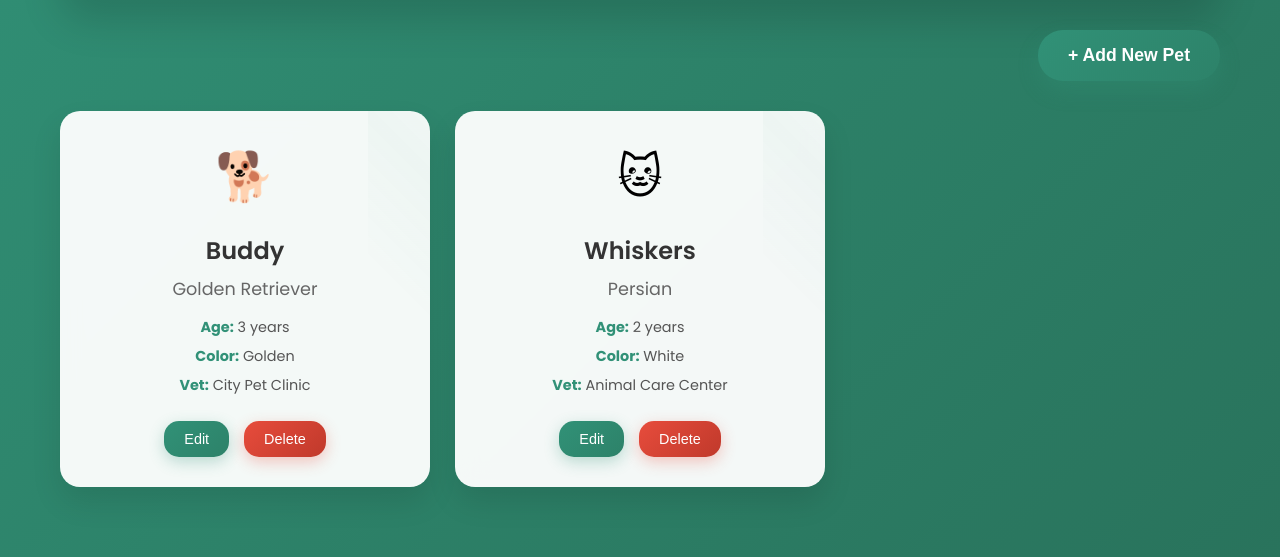
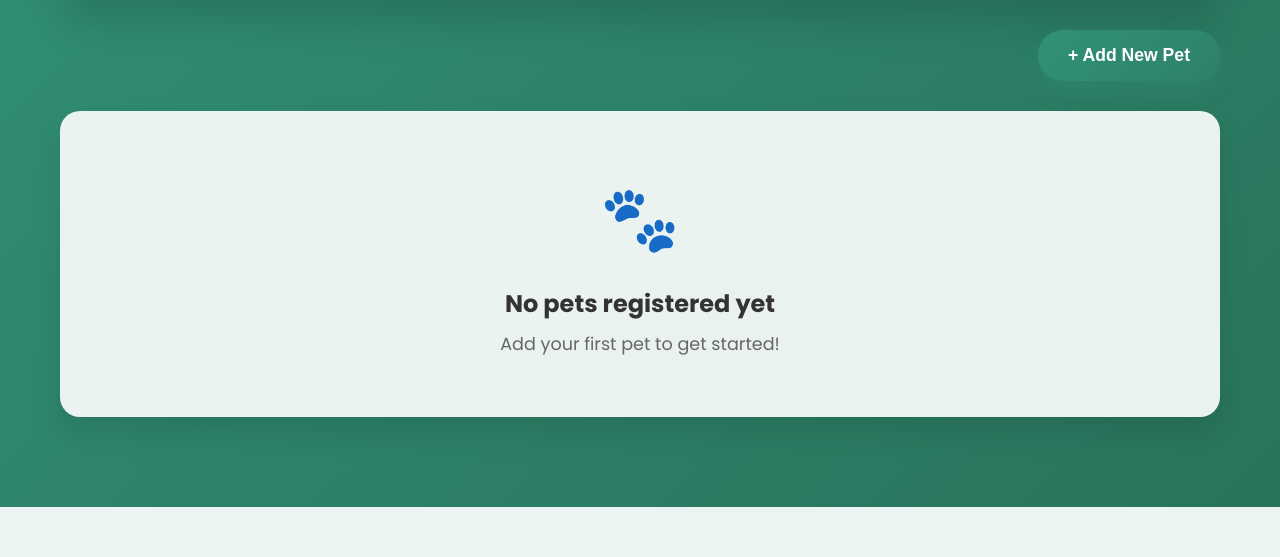
Before and after one commit to JASKAMRA/RESCUEBRIDGE, a Flask app: page /user/your-pets in a window 1280 px wide. Shown: the part 293-850 px from the top of the page. After the commit the page ends 800 px from the top, so only its background shows below. Run offline with Flask 3, Linux system fonts and the light colour scheme; a user stored in the database is signed in; data comes from the database, SQL or seed files in the repository; both versions use the stored data as it was after the commit; data that the repository does not hold is empty.

Commit message:
your pets

```diff
--- a/app.py
+++ b/app.py
@@ -1,16 +1,41 @@
 from flask import Flask, render_template, request, redirect, url_for, session, jsonify, flash
-
 import sqlite3
 
 app = Flask(__name__)
 app.secret_key = 'your-secret-key'
 
+# Initialize database with pets table
+def init_db():
+    conn = sqlite3.connect('users.db')
+    cursor = conn.cursor()
+
+    # Create pets table if it doesn't exist
+    cursor.execute('''
+        CREATE TABLE IF NOT EXISTS pets (
+            id INTEGER PRIMARY KEY AUTOINCREMENT,
+            user_email TEXT NOT NULL,
+            name TEXT NOT NULL,
+            type TEXT NOT NULL,
+            breed TEXT,
+            age TEXT,
+            color TEXT,
+            vet TEXT,
+            last_vet_visit DATE,
+            created_at TIMESTAMP DEFAULT CURRENT_TIMESTAMP,
+            FOREIGN KEY (user_email) REFERENCES users("Email Address")
+        )
+    ''')
+
+    conn.commit()
+    conn.close()
+
+# Initialize database on startup
+init_db()
 
 # ------------------- HOME -------------------
 @app.route('/')
 def index():
     return render_template('index.html')
-
 
 # ------------------- LOGIN -------------------
 @app.route('/login', methods=['GET', 'POST'])
@@ -28,6 +53,8 @@ def login():
             result = cursor.fetchone()
             conn.close()
             if result:
+                session['user_email'] = email  # Store user email in session
+                session['user_role'] = 'user'
                 return redirect(url_for('dashboard_user'))
             else:
                 flash("Invalid credentials for Individual user")
@@ -38,6 +65,8 @@ def login():
             result = cursor.fetchone()
             conn.close()
             if result:
+                session['user_email'] = email
+                session['user_role'] = 'ngo'
                 return redirect(url_for('dashboard_ngo'))
             else:
                 flash("Invalid credentials for NGO")
@@ -48,6 +77,8 @@ def login():
             result = cursor.fetchone()
             conn.close()
             if result:
+                session['user_email'] = email
+                session['user_role'] = 'shopkeeper'
                 return redirect(url_for('dashboard_shopkeeper'))
             else:
                 flash("Invalid credentials for Shopkeeper")
@@ -58,7 +89,6 @@ def login():
             return redirect(url_for('login'))
 
     return render_template('login.html')
-
 
 # ------------------- SIGNUP ROUTES -------------------
 @app.route('/signup/user', methods=['GET', 'POST'])
@@ -88,10 +118,12 @@ def signup_user():
         ''', (full_name, age, gender, email, phone, password, address, city, pincode))
         conn.commit()
         conn.close()
+
+        session['user_email'] = email  # Store user email in session
+        session['user_role'] = 'user'
         return redirect(url_for('dashboard_user'))
 
     return render_template('signup_user.html')
-
 
 @app.route('/signup/ngo', methods=['GET', 'POST'])
 def signup_ngo():
@@ -112,13 +144,15 @@ def signup_ngo():
         ''', (ngo_name, email, phone, address, registration, password))
         conn.commit()
         conn.close()
+
+        session['user_email'] = email
+        session['user_role'] = 'ngo'
         return redirect(url_for('dashboard_ngo'))
 
     return render_template('signup_ngo.html')
 
-
 @app.route('/user/donate')
-def user_donate_with_ngos():  # 👈 changed name
+def user_donate_with_ngos():
     conn = sqlite3.connect('users.db')
     conn.row_factory = sqlite3.Row
     cursor = conn.cursor()
@@ -126,7 +160,6 @@ def user_donate_with_ngos():  # 👈 changed name
     ngos = cursor.fetchall()
     conn.close()
     return render_template('user_donate.html', ngos=ngos)
-
 
 @app.route('/signup/shopkeeper', methods=['GET', 'POST'])
 def signup_shopkeeper():
@@ -147,52 +180,169 @@ def signup_shopkeeper():
         ''', (shop_name, owner_name, email, phone, address, password))
         conn.commit()
         conn.close()
+
+        session['user_email'] = email
+        session['user_role'] = 'shopkeeper'
         return redirect(url_for('dashboard_shopkeeper'))
 
     return render_template('signup_shopkeeper.html')
 
-
 # ------------------- DASHBOARDS -------------------
 @app.route('/dashboard/user')
 def dashboard_user():
+    if 'user_email' not in session or session.get('user_role') != 'user':
+        return redirect(url_for('login'))
     return render_template('dashboard_user.html')
-
 
 @app.route('/dashboard/ngo')
 def dashboard_ngo():
+    if 'user_email' not in session or session.get('user_role') != 'ngo':
+        return redirect(url_for('login'))
     return render_template('dashboard_ngo.html')
-
 
 @app.route('/dashboard/shopkeeper')
 def dashboard_shopkeeper():
+    if 'user_email' not in session or session.get('user_role') != 'shopkeeper':
+        return redirect(url_for('login'))
     return render_template('dashboard_shopkeeper.html')
-
 
 # ------------------- USER SUBPAGES -------------------
 @app.route('/user/report-animal')
 def user_report_animal():
+    if 'user_email' not in session or session.get('user_role') != 'user':
+        return redirect(url_for('login'))
     return render_template('user_report_animal.html')
-
 
 @app.route('/user/your-pets')
 def user_your_pets():
+    if 'user_email' not in session or session.get('user_role') != 'user':
+        return redirect(url_for('login'))
     return render_template('user_Your_pets.html')
 
+# API endpoint to get user's pets
+@app.route('/api/pets', methods=['GET'])
+def get_user_pets():
+    if 'user_email' not in session:
+        return jsonify({'error': 'Not logged in'}), 401
+
+    user_email = session['user_email']
+
+    try:
+        conn = sqlite3.connect('users.db')
+        conn.row_factory = sqlite3.Row
+        cursor = conn.cursor()
+        cursor.execute('SELECT * FROM pets WHERE user_email = ? ORDER BY created_at DESC', (user_email,))
+        pets = cursor.fetchall()
+
+        # Convert rows to dictionaries
+        pets_list = []
+        for pet in pets:
+            pets_list.append({
+                'id': pet['id'],
+                'name': pet['name'] or '',
+                'type': pet['type'] or '',
+                'breed': pet['breed'] or '',
+                'age': pet['age'] or '',
+                'color': pet['color'] or '',
+                'vet': pet['vet'] or '',
+                'lastVet': pet['last_vet_visit'] or ''
+            })
+
+        return jsonify(pets_list)
+
+    except Exception as e:
+        print(f"Error fetching pets: {e}")
+        return jsonify({'error': 'Database error'}), 500
+    finally:
+        if conn:
+            conn.close()
+
+# API endpoint to add a new pet
+@app.route('/api/pets', methods=['POST'])
+def add_pet():
+    if 'user_email' not in session:
+        return jsonify({'error': 'Not logged in'}), 401
+
+    user_email = session['user_email']
+    data = request.get_json()
+
+    # Validate required fields
+    if not data or not data.get('name') or not data.get('type'):
+        return jsonify({'error': 'Pet name and type are required'}), 400
+
+    try:
+        conn = sqlite3.connect('users.db')
+        cursor = conn.cursor()
+        cursor.execute('''
+            INSERT INTO pets (user_email, name, type, breed, age, color, vet, last_vet_visit)
+            VALUES (?, ?, ?, ?, ?, ?, ?, ?)
+        ''', (
+            user_email,
+            data.get('name', ''),
+            data.get('type', ''),
+            data.get('breed', ''),
+            data.get('age', ''),
+            data.get('color', ''),
+            data.get('vet', ''),
+            data.get('lastVet', '')
+        ))
+
+        pet_id = cursor.lastrowid
+        conn.commit()
+
+        return jsonify({'success': True, 'id': pet_id})
+
+    except Exception as e:
+        print(f"Error adding pet: {e}")
+        return jsonify({'error': 'Database error'}), 500
+    finally:
+        if conn:
+            conn.close()
+
+# API endpoint to delete a pet
+@app.route('/api/pets/<int:pet_id>', methods=['DELETE'])
+def delete_pet(pet_id):
+    if 'user_email' not in session:
+        return jsonify({'error': 'Not logged in'}), 401
+
+    user_email = session['user_email']
+
+    try:
+        conn = sqlite3.connect('users.db')
+        cursor = conn.cursor()
+        # Only allow deletion of pets belonging to the current user
+        cursor.execute('DELETE FROM pets WHERE id = ? AND user_email = ?', (pet_id, user_email))
+
+        if cursor.rowcount == 0:
+            return jsonify({'error': 'Pet not found or access denied'}), 404
+
+        conn.commit()
+        return jsonify({'success': True})
+
+    except Exception as e:
+        print(f"Error deleting pet: {e}")
+        return jsonify({'error': 'Database error'}), 500
+    finally:
+        if conn:
+            conn.close()
 
 @app.route('/user/donate')
 def user_donate():
+    if 'user_email' not in session or session.get('user_role') != 'user':
+        return redirect(url_for('login'))
     return render_template('user_donate.html')
-
 
 @app.route('/user/find-vet')
 def user_find_vet():
+    if 'user_email' not in session or session.get('user_role') != 'user':
+        return redirect(url_for('login'))
     return render_template('user_find_vet.html')
 
 @app.route('/submit-donation', methods=['POST'])
 def submit_donation():
     try:
         data = request.get_json()
-        print("Received donation data:", data)  # helpful for debugging
+        print("Received donation data:", data)
 
         conn = sqlite3.connect('donations.db')
         cursor = conn.cursor()
@@ -207,7 +357,7 @@ def submit_donation():
         data['phone'],
         data['amount'],
         data['purpose'],
-        data['recipient'],  # 🆕 Yeh line zaruri hai
+        data['recipient'],
         data['paymentMethod'],
         int(data['anonymous']),
         data['date'],
@@ -220,25 +370,27 @@ def submit_donation():
 
     except Exception as e:
          import traceback
-         traceback.print_exc()  # 🔥 print the full error trace in terminal
+         traceback.print_exc()
          return jsonify({"success": False, "message": "Something went wrong"}), 500
 
+# ------------------- LOGOUT -------------------
+@app.route('/logout')
+def logout():
+    session.clear()
+    return redirect(url_for('index'))
 
 # ------------------- NGO SUBPAGES -------------------
-
-
-
 @app.route('/ngo/marketplace')
 def ngo_marketplace():
     return render_template('ngo_marketplace.html')
 
-
 @app.route('/ngo/medicine-planner')
 def adherence_planner():
     return render_template('adherence_planner.html')
-@app.route('/ngo/my_purchases')  # ✅ underscore hai, hyphen nahi
+
+@app.route('/ngo/my_purchases')
 def ngo_my_purchases():
-    return render_template('my_purchases.html')  # ✅ .he
+    return render_template('my_purchases.html')
 
 @app.route('/ngo/dailydoses')
 def dailydoses():
@@ -270,9 +422,6 @@ def ngo_donation():
 
     return render_template("ngo_donation.html", donations=filtered_donations)
 
-
-
-
 # ------------------- RUN APP -------------------
 if __name__ == '__main__':
     app.run(debug=True)
--- a/templates/user_Your_pets.html
+++ b/templates/user_Your_pets.html
@@ -83,38 +83,65 @@
     </div>
 
     <script>
-      let pets = [
-        {
-          id: 1,
-          name: "Buddy",
-          type: "dog",
-          breed: "Golden Retriever",
-          age: "3 years",
-          color: "Golden",
-          vet: "City Pet Clinic",
-          lastVet: "2024-01-10",
-        },
-        {
-          id: 2,
-          name: "Whiskers",
-          type: "cat",
-          breed: "Persian",
-          age: "2 years",
-          color: "White",
-          vet: "Animal Care Center",
-          lastVet: "2024-01-05",
-        },
-      ];
+      let pets = [];
 
-      function loadPets() {
-        const savedPets = localStorage.getItem("user_pets");
-        if (savedPets) {
-          pets = JSON.parse(savedPets);
+      // Load pets from database via API
+      async function loadPets() {
+        try {
+          const response = await fetch('/api/pets');
+          if (response.ok) {
+            pets = await response.json();
+          } else {
+            console.error('Failed to load pets');
+            pets = [];
+          }
+        } catch (error) {
+          console.error('Error loading pets:', error);
+          pets = [];
         }
       }
 
-      function savePets() {
-        localStorage.setItem("user_pets", JSON.stringify(pets));
+      // Save pet to database via API
+      async function savePet(petData) {
+        try {
+          const response = await fetch('/api/pets', {
+            method: 'POST',
+            headers: {
+              'Content-Type': 'application/json',
+            },
+            body: JSON.stringify(petData)
+          });
+
+          if (response.ok) {
+            const result = await response.json();
+            return result;
+          } else {
+            console.error('Failed to save pet');
+            return { success: false };
+          }
+        } catch (error) {
+          console.error('Error saving pet:', error);
+          return { success: false };
+        }
+      }
+
+      // Delete pet from database via API
+      async function deletePetFromDB(petId) {
+        try {
+          const response = await fetch(`/api/pets/${petId}`, {
+            method: 'DELETE'
+          });
+
+          if (response.ok) {
+            return { success: true };
+          } else {
+            console.error('Failed to delete pet');
+            return { success: false };
+          }
+        } catch (error) {
+          console.error('Error deleting pet:', error);
+          return { success: false };
+        }
       }
 
       function renderPets() {
@@ -138,20 +165,16 @@
                     <div class="pet-icon">${getPetIcon(pet.type)}</div>
                     <div class="pet-info">
                         <h3>${pet.name}</h3>
-                        <p class="pet-breed">${pet.breed}</p>
+                        <p class="pet-breed">${pet.breed || 'Mixed breed'}</p>
                         <div class="pet-details">
-                            <span><strong>Age:</strong> ${pet.age}</span>
-                            <span><strong>Color:</strong> ${pet.color}</span>
-                            <span><strong>Vet:</strong> ${pet.vet}</span>
+                            <span><strong>Age:</strong> ${pet.age || 'Unknown'}</span>
+                            <span><strong>Color:</strong> ${pet.color || 'Unknown'}</span>
+                            <span><strong>Vet:</strong> ${pet.vet || 'Not assigned'}</span>
                         </div>
                     </div>
                     <div class="pet-actions">
-                        <button class="edit-btn" onclick="editPet(${
-                          pet.id
-                        })">Edit</button>
-                        <button class="delete-btn" onclick="deletePet(${
-                          pet.id
-                        })">Delete</button>
+                        <button class="edit-btn" onclick="editPet(${pet.id})">Edit</button>
+                        <button class="delete-btn" onclick="deletePet(${pet.id})">Delete</button>
                     </div>
                 </div>
             `
@@ -178,11 +201,15 @@
         document.getElementById("addPetForm").reset();
       }
 
-      function deletePet(id) {
+      async function deletePet(id) {
         if (confirm("Are you sure you want to remove this pet?")) {
+          const result = await deletePetFromDB(id);
+          if (result.success) {
             pets = pets.filter((pet) => pet.id !== id);
-          savePets();
             renderPets();
+          } else {
+            alert('Failed to delete pet. Please try again.');
+          }
         }
       }
 
@@ -192,11 +219,10 @@
 
       document
         .getElementById("addPetForm")
-        .addEventListener("submit", function (e) {
+        .addEventListener("submit", async function (e) {
           e.preventDefault();
 
-          const newPet = {
-            id: Date.now(),
+          const petData = {
             name: document.getElementById("petName").value,
             type: document.getElementById("petType").value,
             breed: document.getElementById("breed").value,
@@ -206,10 +232,19 @@
             lastVet: new Date().toISOString().split("T")[0],
           };
 
+          const result = await savePet(petData);
+          if (result.success) {
+            // Add the new pet to local array with the returned ID
+            const newPet = {
+              ...petData,
+              id: result.id
+            };
             pets.push(newPet);
-          savePets();
             renderPets();
             closeAddModal();
+          } else {
+            alert('Failed to add pet. Please try again.');
+          }
         });
 
       // Close modal when clicking outside
@@ -220,9 +255,14 @@
         }
       };
 
-      // Initialize
-      loadPets();
+      // Initialize - load pets from database and render
+      async function initialize() {
+        await loadPets();
         renderPets();
+      }
+
+      // Start the application
+      initialize();
     </script>
   </body>
 </html>
```
Also changed, not shown: users.db. Lines whose indentation alone changed are shown as unchanged.
